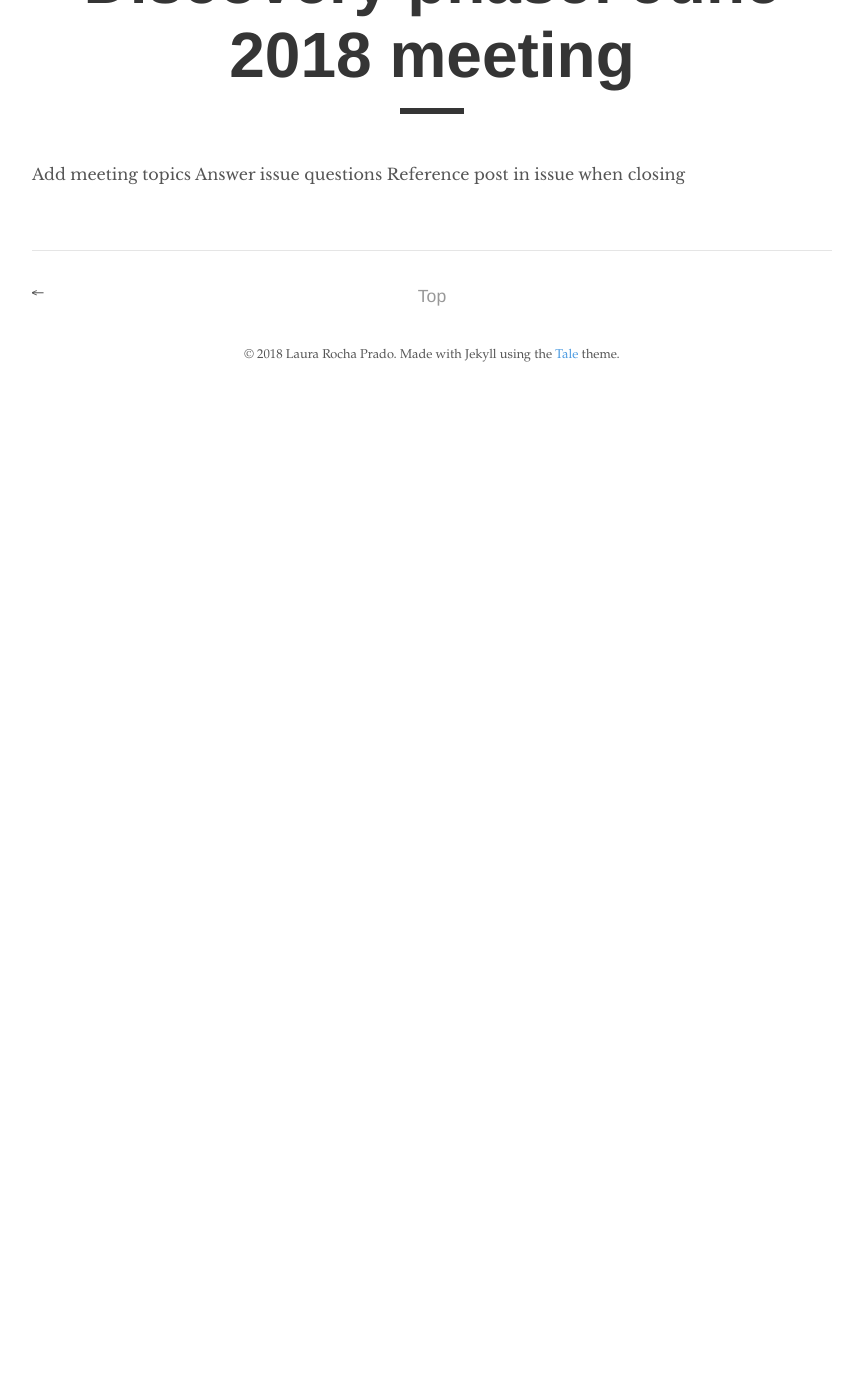
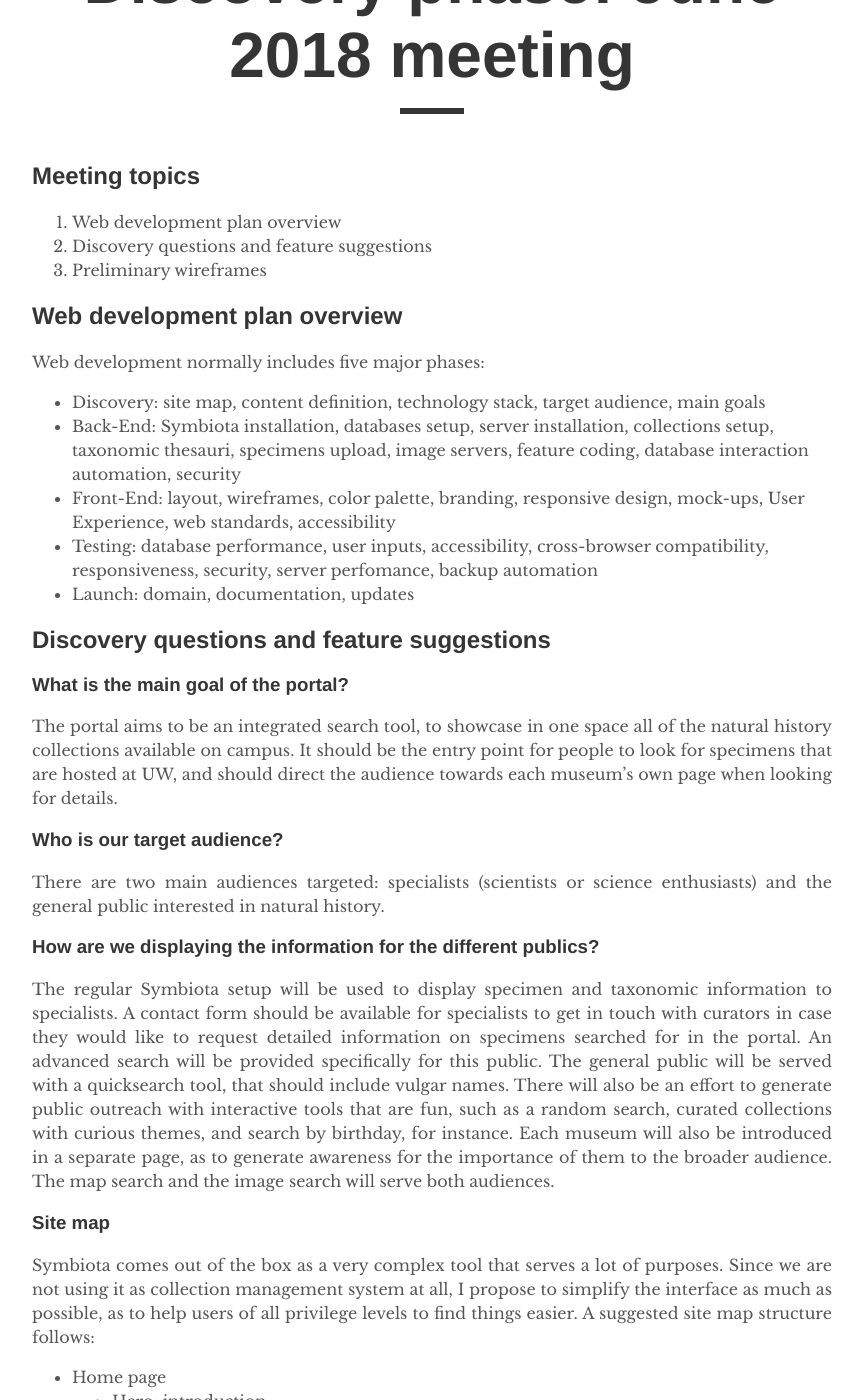
Before and after one commit to arbolitoloco/uw2020, a Jekyll site: the page built from _posts/2018-06-20-discovery-phase-june-2018-meeting.md, in a window 1280 px wide and 1400 px high, scrolled down 229 px. Shown: the whole window, without its empty margins (208-1071 px from the left). Built offline with Jekyll 4.4.1, drawn with Linux system fonts in a browser that asks for light colours; before the commit the page ends 900 px from its top, so only the background shows below that; some of the changed text lies outside the part shown.

Commit message:
updated documentation for june 2018 meeting

```diff
--- a/_posts/2018-06-20-discovery-phase-june-2018-meeting.md
+++ b/_posts/2018-06-20-discovery-phase-june-2018-meeting.md
@@ -5,6 +5,78 @@ author: "Laura"
 tags: done
 ---
 
-Add meeting topics
-Answer issue questions
-Reference post in issue when closing
+## Meeting topics
+
+1. Web development plan overview
+2. Discovery questions and feature suggestions
+3. Preliminary wireframes
+
+## Web development plan overview
+Web development normally includes five major phases:
+- Discovery: site map, content definition, technology stack, target audience, main goals
+- Back-End: Symbiota installation, databases setup, server installation, collections setup, taxonomic thesauri, specimens upload, image servers, feature coding, database interaction automation, security
+- Front-End: layout, wireframes, color palette, branding, responsive design, mock-ups, User Experience, web standards, accessibility
+- Testing: database performance, user inputs, accessibility, cross-browser compatibility, responsiveness, security, server perfomance, backup automation
+- Launch: domain, documentation, updates
+
+
+## Discovery questions and feature suggestions
+
+### What is the main goal of the portal?
+The portal aims to be an integrated search tool, to showcase in one space all of the natural history collections available on campus. It should be the entry point for people to look for specimens that are hosted at UW, and should direct the audience towards each museum's own page when looking for details.
+
+### Who is our target audience?
+There are two main audiences targeted: specialists (scientists or science enthusiasts) and the general public interested in natural history.
+
+### How are we displaying the information for the different publics?
+The regular Symbiota setup will be used to display specimen and taxonomic information to specialists. A contact form should be available for specialists to get in touch with curators in case they would like to request detailed information on specimens searched for in the portal. An advanced search will be provided specifically for this public.
+The general public will be served with a quicksearch tool, that should include vulgar names. There will also be an effort to generate public outreach with interactive tools that are fun, such as a random search, curated collections with curious themes, and search by birthday, for instance. Each museum will also be introduced in a separate page, as to generate awareness for the importance of them to the broader audience.
+The map search and the image search will serve both audiences.
+
+
+### Site map
+
+Symbiota comes out of the box as a very complex tool that serves a lot of purposes. Since we are not using it as collection management system at all, I propose to simplify the interface as much as possible, as to help users of all privilege levels to find things easier.
+A suggested site map structure follows:
+
+- Home page
+	- Hero: introduction
+	- Collections
+	- Gallery with random images
+	- Quicksearch
+	- Link to map search
+	- Browse options
+	- Gallery with virtual Exhibitions
+	- Events from each Museum, maybe?
+- Search
+	- Advanced Search (scientists; full Symbiota form, tailored a little to accommodate non-biological collections) with contact form to request further details from curator
+	- Quick Search (general public; generic Symbiota field that searches for genus, species or common name)
+	- Map Search (tweak Symbiota to show "taxonomic" thumbnails and maybe images; and explain to the user how the map search works)
+	- "Quirky Search" (search specimens collected on my birthday, get random specimen, get random taxon)
+- Taxa (browse taxonomic trees)
+Currently, Symbiota does not present the complete taxonomic tree for view. That means the user has to have previous knowledge to search for something. If we give them the possibility to know what is in the database that would save the user a lot of trial/error.
+	- Taxon profiles for higher taxa only
+- Images
+	- Browse Images by taxon
+	- Random gallery
+	- Theme image galleries (from curated lists of specimens or taxa)
+- Museums/Collections Information
+	- UW Natural History Museums Council background; with summed up information for each Museum/Collection, links, location, curators
+- Virtual Exhibitions (curated lists of specimens or taxa)
+	- Gallery or list of exhibitions
+- 404 Error Page
+- Data usage permissions/Copyright policy
+
+
+## Preliminary wireframes
+
+Preview available [here](http://fibonacci.math.wisc.edu/~rocha/mockup/). Coded with Foundation framework by ZURB.
+
+## Links mentioned
+
+- [Bell Atlas](http://bellatlas.umn.edu/imagelib/index.php): Symbiota portal
+- [Great Lakes Invasives](http://greatlakesinvasives.org/portal/): Symbiota portal
+- [British Museum](http://data.nhm.ac.uk/): CKAN portal
+- [Monarch](https://monarch.calacademy.org/)
+- [Berlin Museum](https://www.museumfuernaturkunde.berlin/de/forschung/sammlungen)
+- [Consortium of Northeastern Herbaria](http://portal.neherbaria.org/portal/checklists/checklist.php?cl=28) (two different kinds of maps; simple and advanced)
```
